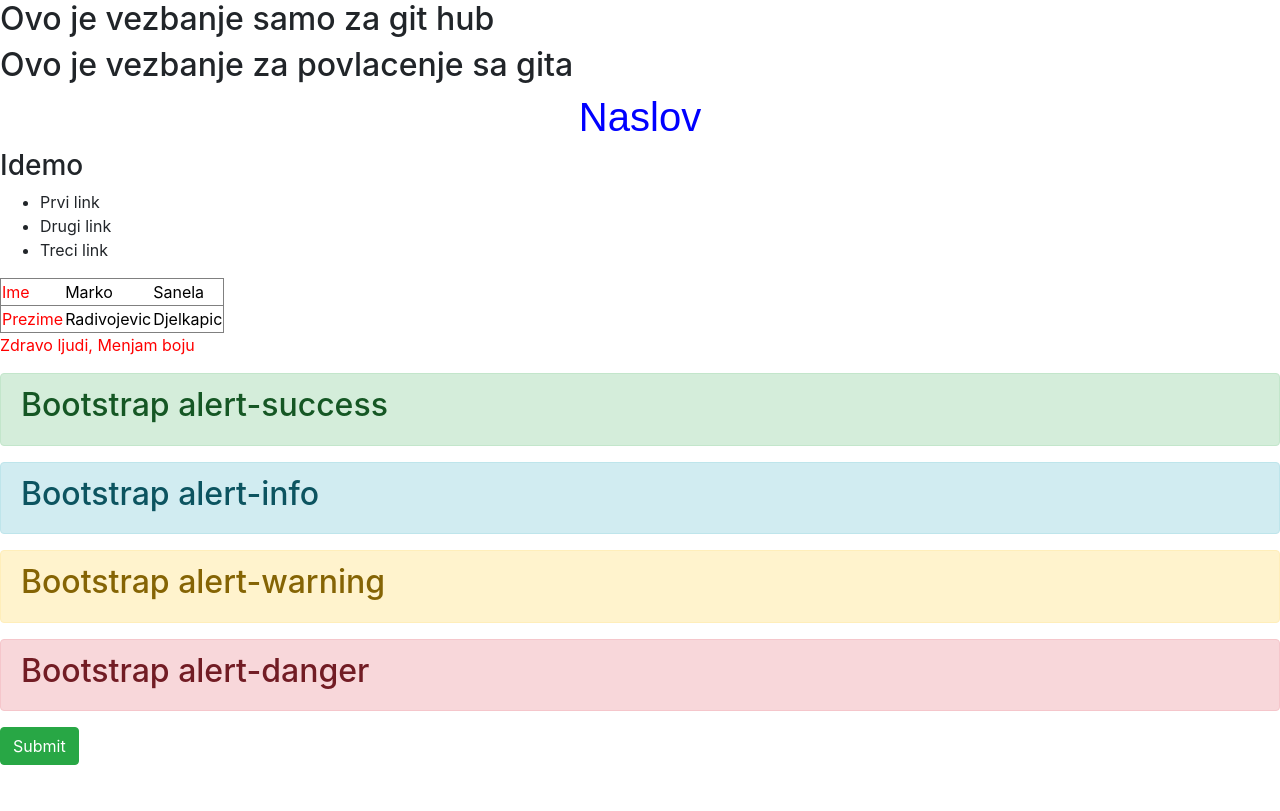
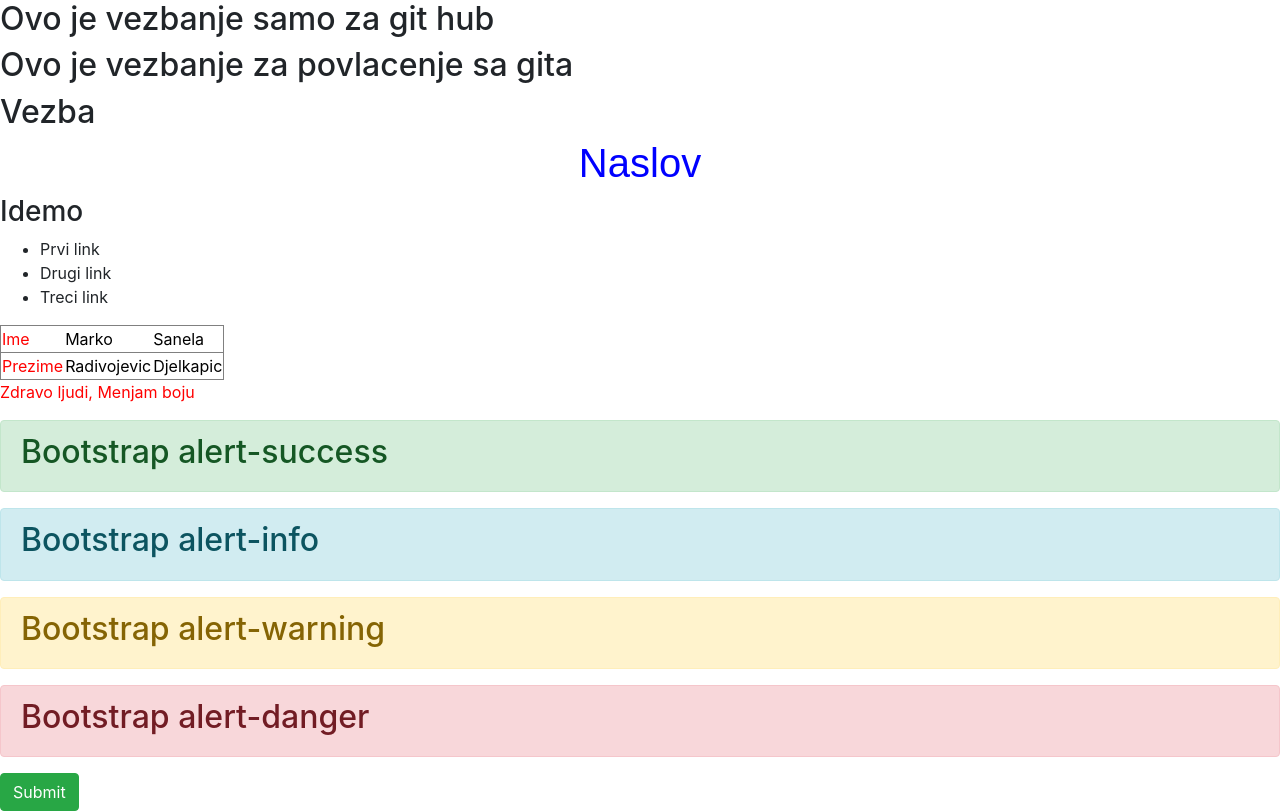
Before and after one commit to makanidja/folderTest, a plain HTML site: page index.html in a window 1280 px wide. Drawn offline with nearby package versions, Linux system fonts and the light colour scheme.

Commit message:
Update index.html

```diff
--- a/index.html
+++ b/index.html
@@ -13,6 +13,7 @@
 
    <h2>Ovo je vezbanje samo za git hub</h2>
     <h2>Ovo je vezbanje za povlacenje sa gita</h2>
+    <h2>Vezba</h2>
   <h1 class="marko">Naslov</h1>
   <h3>Idemo</h3>
   <ul>
```
